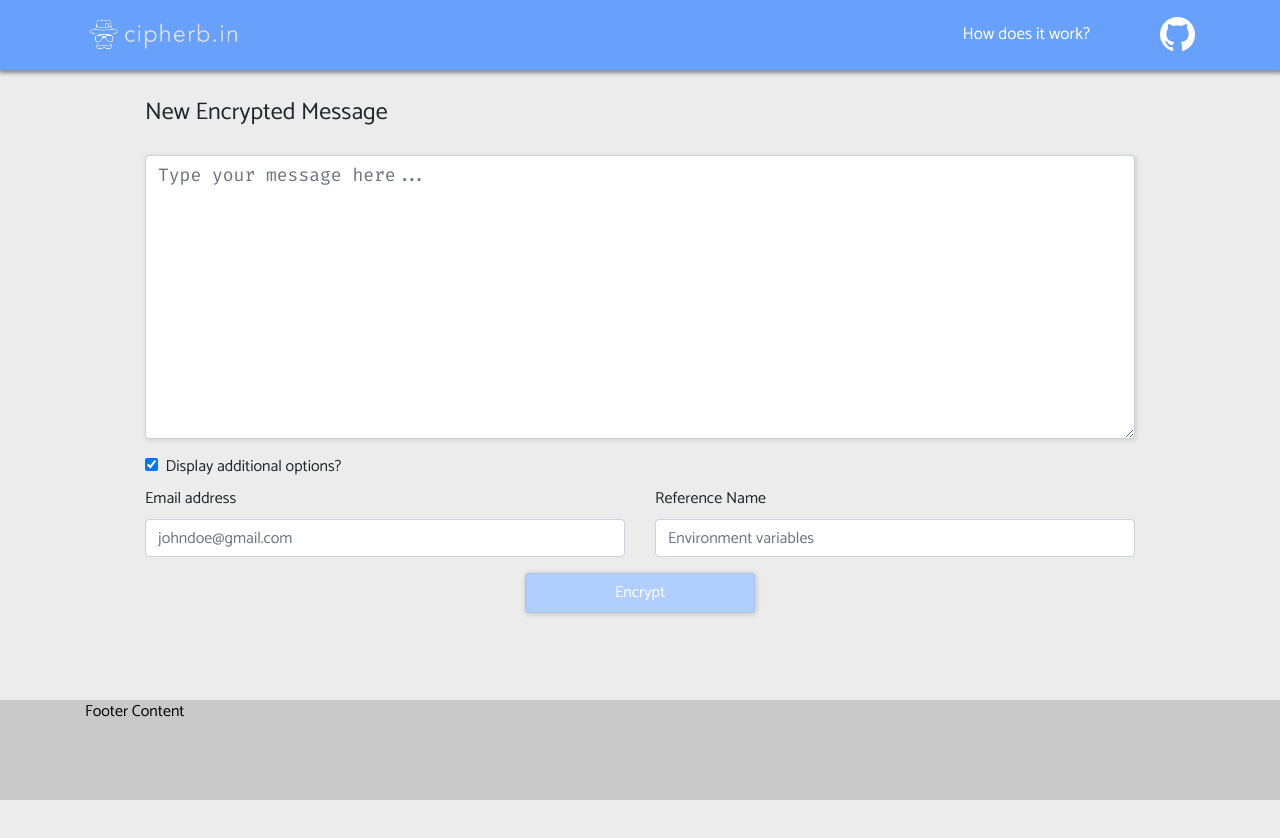
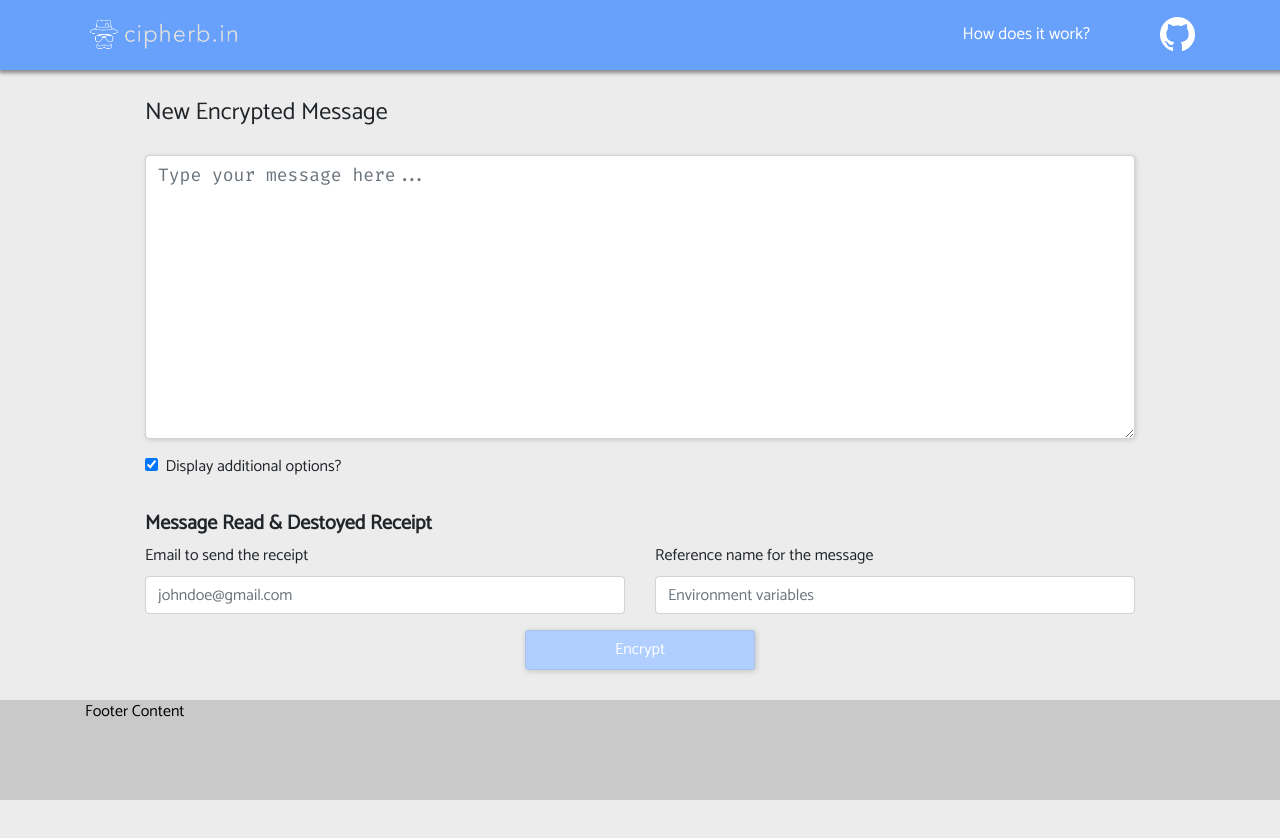
Before and after one commit to cipherbin/cipher-bin-client, a React (Create React App) app: page / in a window 1280 px wide. Both pictures are taken after a click on the label "Display additional options?". Before the commit the page ends 800 px from the top, so only its background shows below. Built offline with nearby package versions, Linux system fonts and the light colour scheme.

Commit message:
Update messaging around email read receipts

```diff
--- a/src/components/CipherBinWrite/CipherBinWrite.css
+++ b/src/components/CipherBinWrite/CipherBinWrite.css
@@ -67,3 +67,12 @@
 .checkbox-label  input {
   cursor: pointer;
 }
+
+.options-heading {
+  font-weight: bold;
+  margin-left: 15px;
+}
+
+.options-checkbox {
+  margin-bottom: 25px;
+}
--- a/src/components/CipherBinWrite/CipherBinWrite.js
+++ b/src/components/CipherBinWrite/CipherBinWrite.js
@@ -199,8 +199,15 @@ class CipherBinWrite extends Component {
               <div className="options-wrapper">
                 <Form.Group controlId="cipherbin.email">
                   <Row>
+                    <h5 className="options-heading">
+                      Message Read &amp; Destoyed Receipt
+                    </h5>
+                  </Row>
+                  <Row>
                     <Col>
-                      <Form.Label>Email address</Form.Label>
+                      <Form.Label>
+                        Email to send the receipt
+                      </Form.Label>
                       <Form.Control
                         type="email"
                         placeholder="johndoe@gmail.com"
@@ -208,7 +215,7 @@ class CipherBinWrite extends Component {
                       />
                     </Col>
                     <Col>
-                      <Form.Label>Reference Name</Form.Label>
+                      <Form.Label>Reference name for the message</Form.Label>
                       <Form.Control
                         type="input"
                         placeholder="Environment variables"
```
